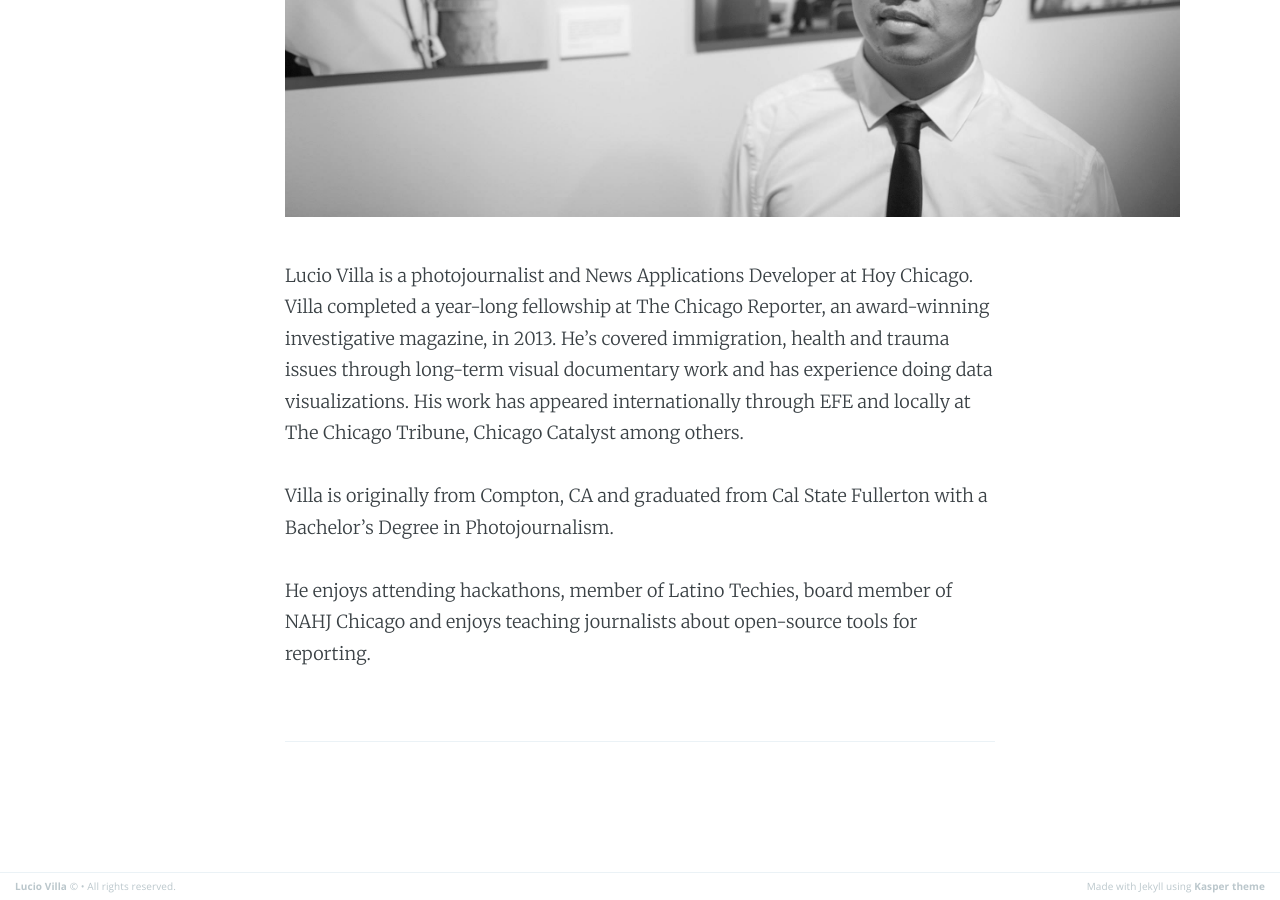
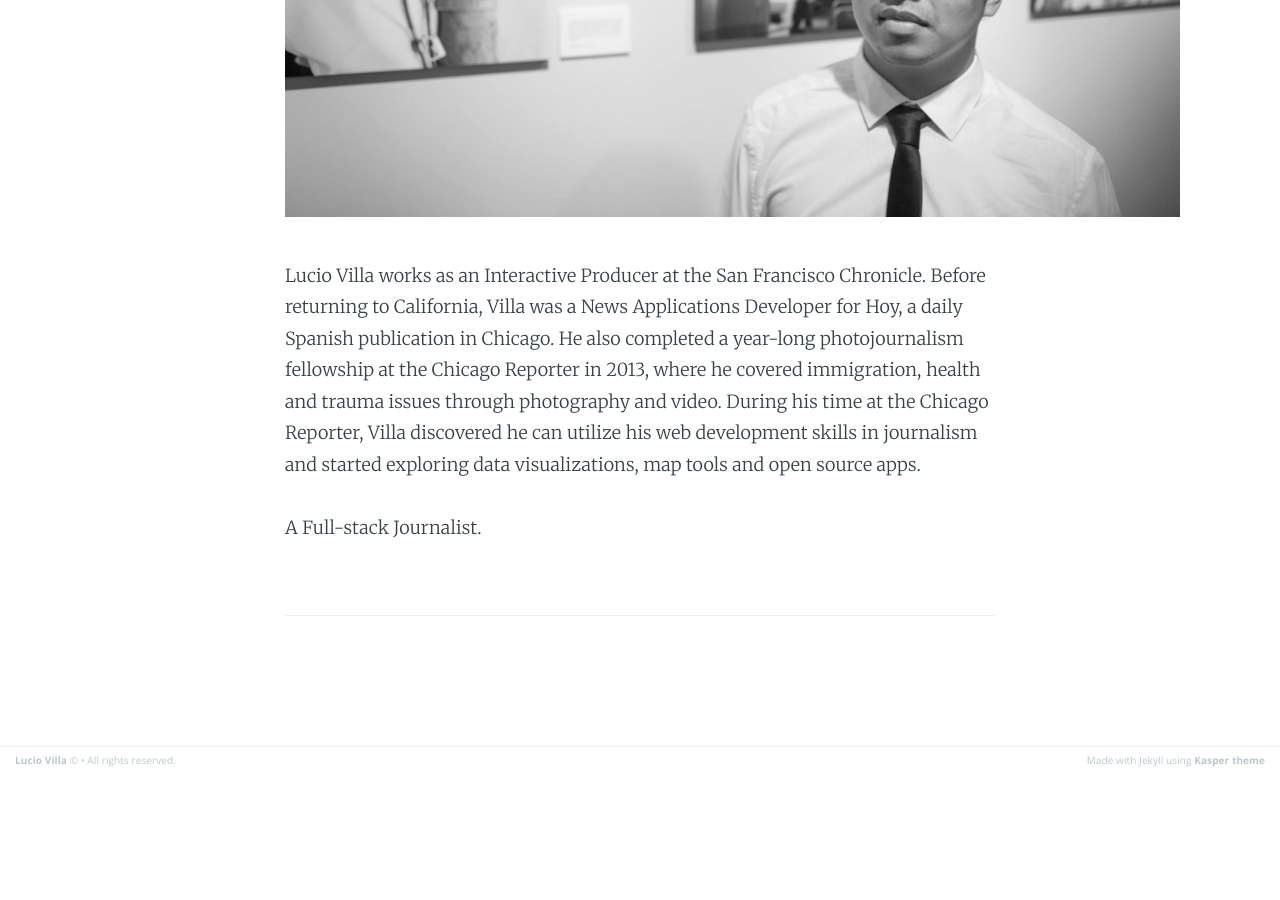
Before and after one commit to luciovilla/luciovilla.com-archive, a Jekyll site: the page built from about.md, in a window 1280 px wide and 900 px high, scrolled down 674 px. Built offline with Jekyll 4.4.1, drawn with Linux system fonts in a browser that asks for light colours; nearby versions of some CDN libraries; after the commit the page ends 1448 px from its top, so only the background shows below that.

Commit message:
Update about.md

```diff
--- a/about.md
+++ b/about.md
@@ -5,8 +5,6 @@ title: About me
 
 <img style="margin: 0" src="http://luciovilla.com/assets/images/profile.jpg">
 <br>
-Lucio Villa is a photojournalist and News Applications Developer at Hoy Chicago. Villa completed a year-long fellowship at The Chicago Reporter, an award-winning investigative magazine, in 2013. He’s covered immigration, health and trauma issues through long-term visual documentary work and has experience doing data visualizations. His work has appeared internationally through EFE and locally at The Chicago Tribune, Chicago Catalyst among others.
+Lucio Villa works as an Interactive Producer at the San Francisco Chronicle. Before returning to California, Villa was a News Applications Developer for Hoy, a daily Spanish publication in Chicago. He also completed a year-long photojournalism fellowship at the Chicago Reporter in 2013, where he covered immigration, health and trauma issues through photography and video. During his time at the Chicago Reporter, Villa discovered he can utilize his web development skills in journalism and started exploring data visualizations, map tools and open source apps.
 
-Villa is originally from Compton, CA and graduated from Cal State Fullerton with a Bachelor’s Degree in Photojournalism.
-
-He enjoys attending hackathons, member of Latino Techies, board member of NAHJ Chicago and enjoys teaching journalists about open-source tools for reporting.
+A Full-stack Journalist.
```
